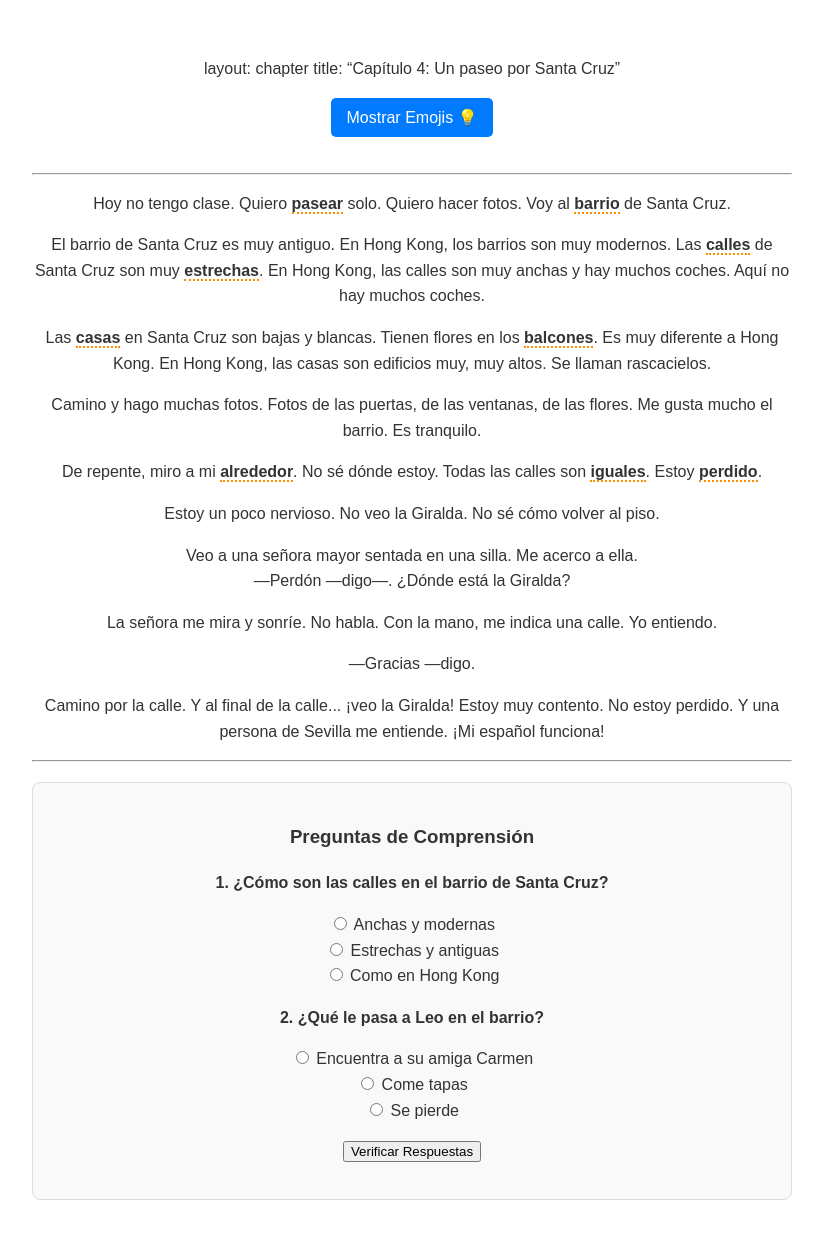
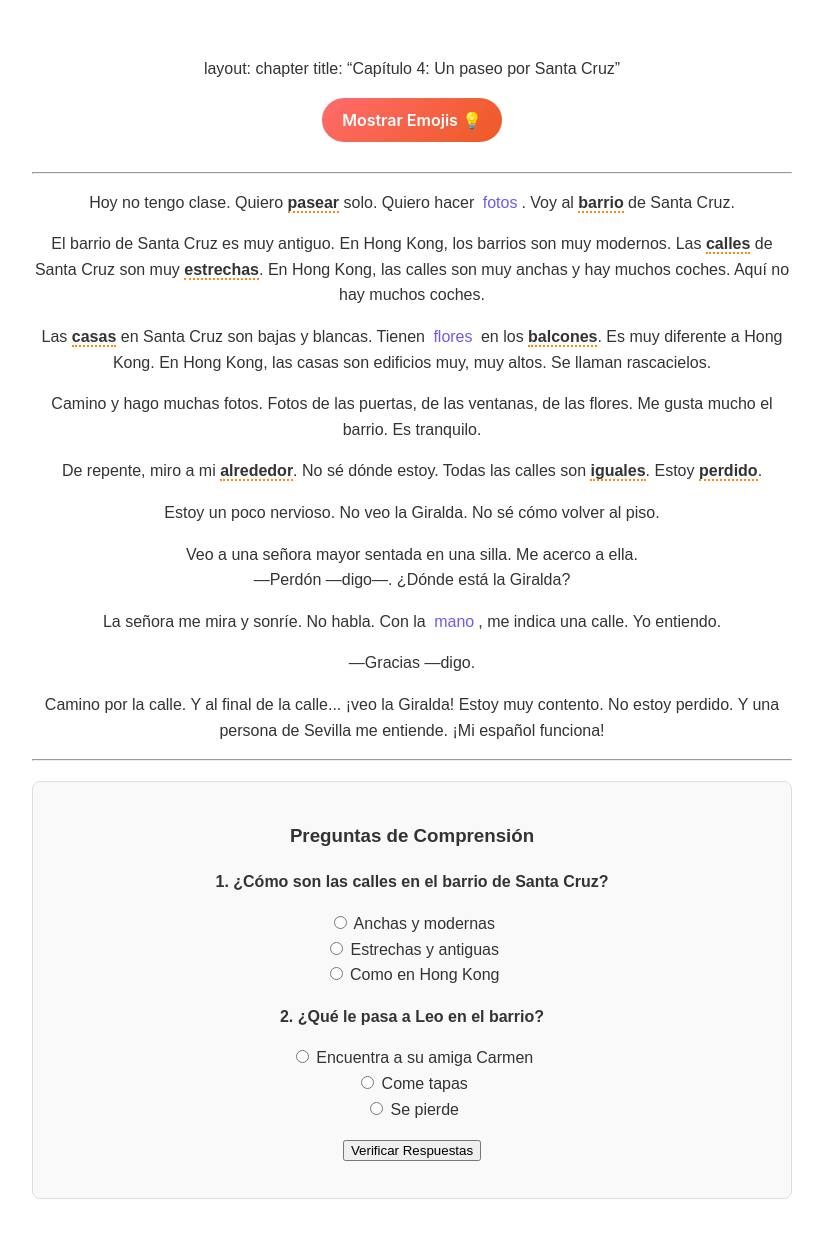
Before and after one commit to balpomorelitm/elalmadesevilla, a Jekyll site: the page built from capitulo-4.md, in a window 1280 px wide. Shown: the whole page, without its empty margins (228-1051 px from the left). Built offline with Jekyll 4.4.1, drawn with Linux system fonts in a browser that asks for light colours; our own code applies the rules of GitHub Pages for plain Markdown files.

Commit message:
Improve emoji toggle styling and behavior

```diff
--- a/assets/css/style.css
+++ b/assets/css/style.css
@@ -45,28 +45,73 @@
 
 /* Botón para mostrar/ocultar emojis */
 .emoji-toggle-button {
-    background-color: #007bff;
+    background: linear-gradient(135deg, #ff6b6b 0%, #ee5a24 100%);
     color: white;
     border: none;
-    padding: 10px 15px;
-    border-radius: 5px;
+    padding: 12px 20px;
+    border-radius: 25px;
     cursor: pointer;
-    margin-bottom: 20px;
-    font-size: 1em;
+    font-size: 16px;
+    font-weight: 600;
+    transition: all 0.3s ease;
+    margin-bottom: 30px;
+    display: block;
+    margin-left: auto;
+    margin-right: auto;
+    font-family: 'Inter', sans-serif;
 }
 
-/* Estilo para el emoji que aparece */
-.emoji-icono {
-    font-size: 1.2em;
-    margin-left: 4px;
-    display: inline-block;
-    color: #555;
-    animation: fadeIn 0.3s;
+.emoji-toggle-button:hover {
+    background: linear-gradient(135deg, #ee5a24 0%, #c44569 100%);
+    transform: translateY(-2px);
+    box-shadow: 0 8px 25px rgba(238, 90, 36, 0.4);
 }
 
-@keyframes fadeIn {
-    from { opacity: 0; transform: scale(0.5); }
-    to { opacity: 1; transform: scale(1); }
+.emoji-word {
+    position: relative;
+    font-weight: 500;
+    color: #6c5ce7;
+    transition: all 0.3s ease;
+    border-radius: 3px;
+    padding: 2px 4px;
+}
+
+.emoji-word:hover {
+    background-color: rgba(108, 92, 231, 0.1);
+}
+
+.emoji-icono {
+    font-size: 1.3em;
+    margin-left: 6px;
+    display: inline-block;
+    animation: emojiAppear 0.5s ease;
+    filter: drop-shadow(2px 2px 4px rgba(0,0,0,0.1));
+}
+
+@keyframes emojiAppear {
+    from {
+        opacity: 0;
+        transform: scale(0.3) rotate(-180deg);
+    }
+    to {
+        opacity: 1;
+        transform: scale(1) rotate(0deg);
+    }
+}
+
+.emoji-icono.removing {
+    animation: emojiDisappear 0.3s ease forwards;
+}
+
+@keyframes emojiDisappear {
+    from {
+        opacity: 1;
+        transform: scale(1) rotate(0deg);
+    }
+    to {
+        opacity: 0;
+        transform: scale(0.3) rotate(180deg);
+    }
 }
 
 /* Estilo para las palabras con glosa */
--- a/assets/js/main.js
+++ b/assets/js/main.js
@@ -10,32 +10,7 @@
     });
 
     // --- LÓGICA PARA MOSTRAR/OCULTAR EMOJIS ---
-    const emojiToggleButton = document.getElementById('emoji-toggle');
-    if (emojiToggleButton) {
-        let emojisVisibles = false;
-
-        emojiToggleButton.addEventListener('click', function() {
-            emojisVisibles = !emojisVisibles;
-            const palabrasConEmoji = document.querySelectorAll('.emoji-word');
-
-            if (emojisVisibles) {
-                palabrasConEmoji.forEach(palabra => {
-                    // Evita añadir emojis duplicados
-                    if (!palabra.nextElementSibling || !palabra.nextElementSibling.classList.contains('emoji-icono')) {
-                        const emoji = palabra.getAttribute('data-emoji');
-                        const emojiSpan = document.createElement('span');
-                        emojiSpan.classList.add('emoji-icono');
-                        emojiSpan.textContent = emoji;
-                        palabra.insertAdjacentElement('afterend', emojiSpan);
-                    }
-                });
-            } else {
-                document.querySelectorAll('.emoji-icono').forEach(icono => icono.remove());
-            }
-
-            this.textContent = emojisVisibles ? 'Ocultar Emojis 🙈' : 'Mostrar Emojis 💡';
-        });
-    }
+    initializeEmojiToggle();
 
     // --- LÓGICA GENÉRICA PARA TODOS LOS QUIZZES ---
     const quizForms = document.querySelectorAll('.quiz-form');
@@ -67,3 +42,58 @@
         });
     });
 });
+
+function initializeEmojiToggle() {
+    const emojiToggleButton = document.getElementById('emoji-toggle');
+    if (!emojiToggleButton) return;
+
+    let emojisVisibles = false;
+
+    emojiToggleButton.addEventListener('click', function() {
+        emojisVisibles = !emojisVisibles;
+        const palabrasConEmoji = document.querySelectorAll('.emoji-word');
+
+        if (emojisVisibles) {
+            showEmojis(palabrasConEmoji);
+            this.innerHTML = 'Ocultar Emojis 🙈';
+        } else {
+            hideEmojis();
+            this.innerHTML = 'Mostrar Emojis 💡';
+        }
+    });
+}
+
+function showEmojis(palabrasConEmoji) {
+    palabrasConEmoji.forEach((palabra, index) => {
+        // Avoid duplicate emojis
+        if (palabra.nextElementSibling && palabra.nextElementSibling.classList.contains('emoji-icono')) {
+            return;
+        }
+
+        const emoji = palabra.getAttribute('data-emoji');
+        if (emoji) {
+            const emojiSpan = document.createElement('span');
+            emojiSpan.classList.add('emoji-icono');
+            emojiSpan.textContent = emoji;
+
+            // Add staggered animation delay
+            emojiSpan.style.animationDelay = `${index * 0.1}s`;
+
+            palabra.insertAdjacentElement('afterend', emojiSpan);
+        }
+    });
+}
+
+function hideEmojis() {
+    const emojis = document.querySelectorAll('.emoji-icono');
+    emojis.forEach((emoji, index) => {
+        emoji.classList.add('removing');
+        emoji.style.animationDelay = `${index * 0.05}s`;
+
+        setTimeout(() => {
+            if (emoji.parentNode) {
+                emoji.remove();
+            }
+        }, 300 + (index * 50));
+    });
+}
```
